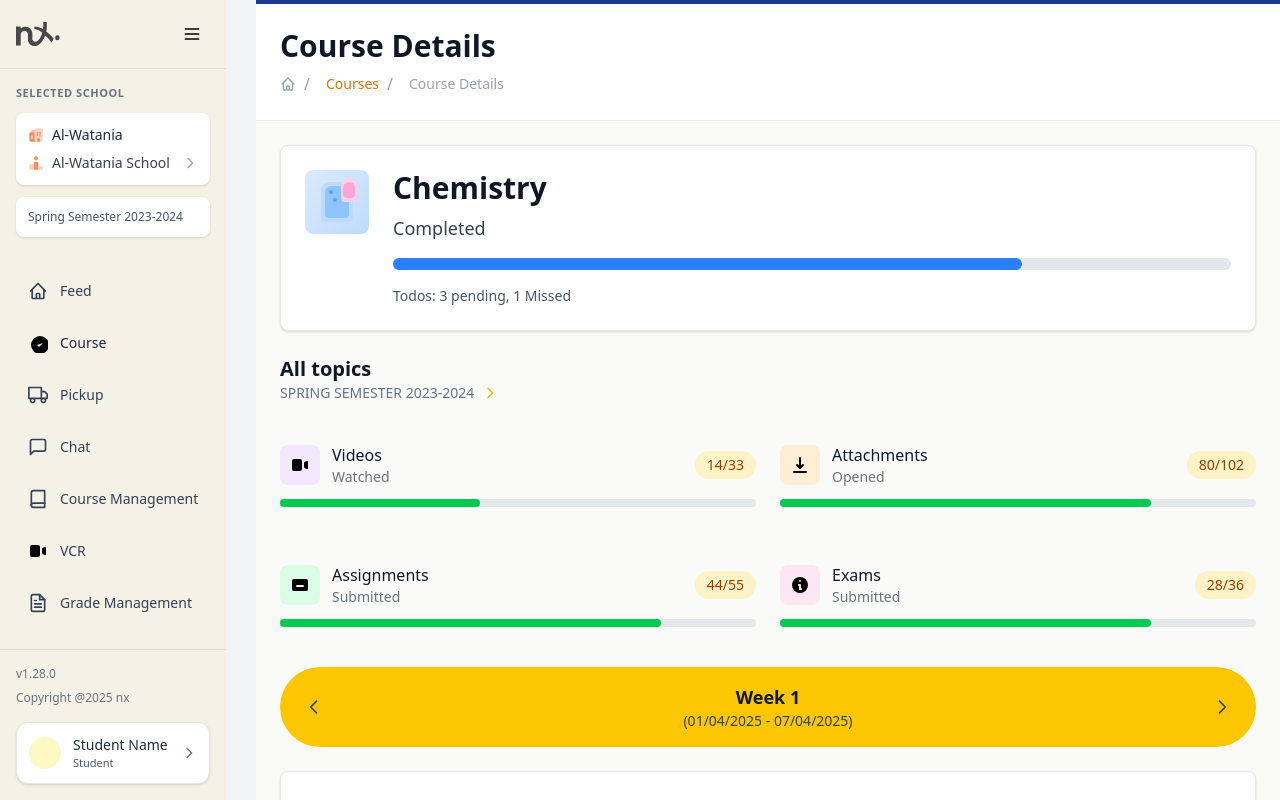
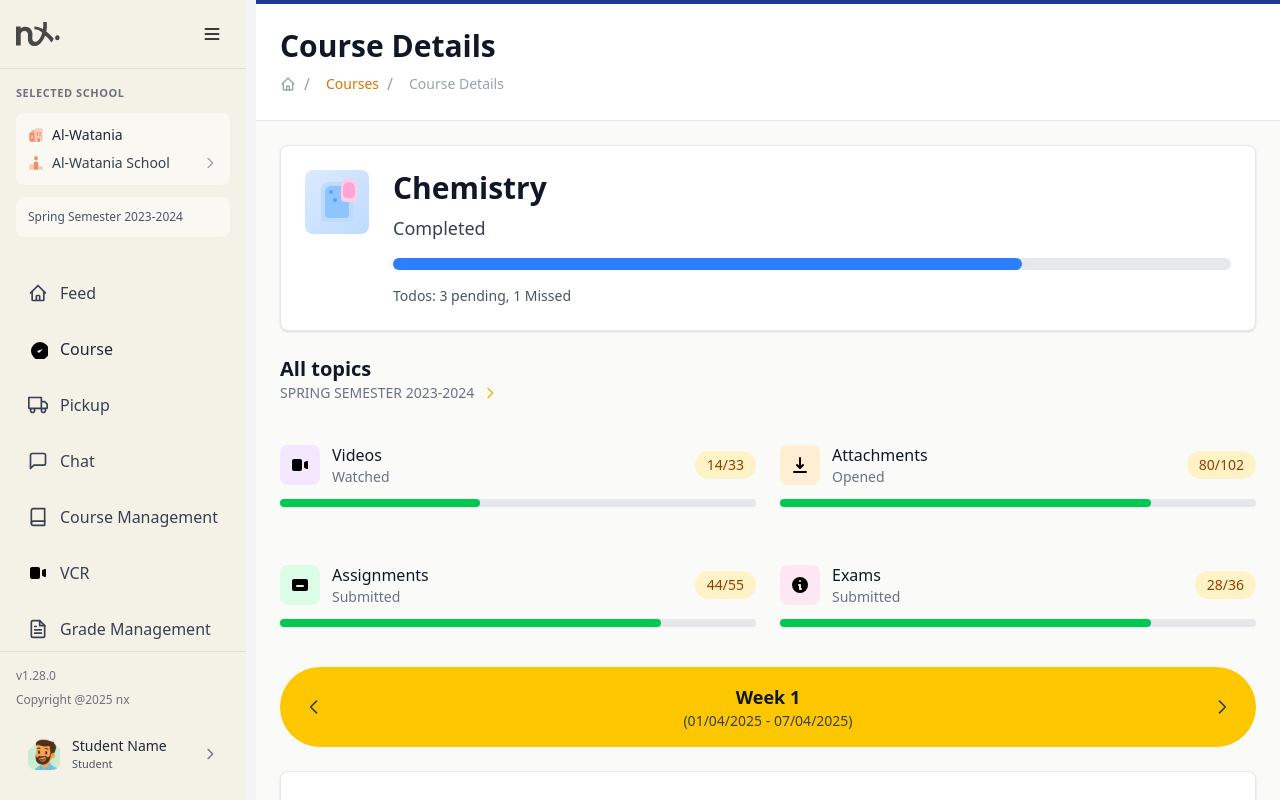
Before and after one commit to prachi316/nx-learner, an Angular app: page /course-details in a window 1280 px wide. Built offline with nearby package versions, Linux system fonts and the light colour scheme.

Commit message:
update style

```diff
--- a/src/app/common/components/side-nav/side-nav.component.html
+++ b/src/app/common/components/side-nav/side-nav.component.html
@@ -26,7 +26,7 @@
     </div>
 
     <!-- School Card -->
-    <div class="bg-white rounded-lg p-3 mb-3 shadow-sm">
+    <div class="bg-surface-page-light rounded-lg p-3 mb-3">
       <div class="flex items-center space-x-2 mb-2">
         <div class="w-4 h-4 flex items-center justify-center">
           <app-icon theIcon="campus-Icon" width="16" height="16" color="#9CA3AF"></app-icon>
@@ -51,7 +51,7 @@
     </div>
 
     <!-- Semester Card -->
-    <div class="bg-white rounded-lg p-3 shadow-sm">
+    <div class="bg-surface-page-light rounded-lg p-3">
       <div class="text-xs text-gray-600 font-medium">
         {{ schoolInfo.semester }}
       </div>
@@ -63,7 +63,7 @@
     <nav class="space-y-2">
       @for (item of navItems; track item.id) {
         <a
-          class="flex items-center px-3 py-3 transition-colors relative rounded-lg"
+          class="group flex items-center px-3 py-3 transition-colors relative rounded-lg"
           [class.bg-yellow-200]="item.active"
           [class.text-gray-800]="item.active"
           [class.text-gray-700]="!item.active"
@@ -80,7 +80,16 @@
             [class.fill-current]="item.active"
           ></app-icon>
 
-          <span class="text-sm font-medium" [class.hidden]="isCollapsed">{{ item.label }}</span>
+          <span
+            class="font-sans font-normal text-base leading-6 tracking-normal group-hover:font-extrabold"
+            [class.hidden]="isCollapsed"
+            [class.font-extrabold]="item.active"
+            [class.text-base]="item.active"
+            [class.leading-6]="item.active"
+            [class.font-sans]="item.active"
+          >
+            {{ item.label }}
+          </span>
         </a>
       }
     </nav>
@@ -99,12 +108,10 @@
     </div>
 
     <!-- User Profile -->
-    <div class="bg-white border border-stone-200 rounded-xl p-3 shadow-sm">
+    <div class="p-3">
       <div class="flex items-center justify-between">
         <div class="flex items-center space-x-3">
-          <div class="w-8 h-8 rounded-full bg-yellow-100 flex items-center justify-center">
-            <app-icon theIcon="avatar" width="20" height="20" color="black"></app-icon>
-          </div>
+          <img src="assets/Avatar.svg" alt="User avatar" class="w-8 h-8" />
           <div>
             <div class="text-sm font-medium text-gray-800">{{ userInfo.name }}</div>
             <div class="text-[11px] leading-4 text-gray-600">{{ userInfo.role }}</div>
--- a/src/index.html
+++ b/src/index.html
@@ -73,12 +73,7 @@
         />
       </symbol>
       <!-- student avatar -->
-      <symbol id="avatar-Icon" viewBox="0 0 32 32">
-        <path
-          d="M0 8C0 3.58172 3.58172 0 8 0H24C28.4183 0 32 3.58172 32 8V24C32 28.4183 28.4183 32 24 32H8C3.58172 32 0 28.4183 0 24V8Z"
-          fill="url(#pattern0_279_2403)"
-        />
-      </symbol>
+      <symbol id="avatar-Icon" viewBox="0 0 32 32"></symbol>
 
       <!-- Edit Icon -->
       <symbol id="edit" viewBox="0 0 20 20">
--- a/src/styles.scss
+++ b/src/styles.scss
@@ -6,4 +6,5 @@
   --color-surface-page: #f3f8fb;
   --color-surface-card: #f4f1e7;
   --color-surface-blue: #f3f8fb;
+  --color-surface-page-light: #faf8f3;
 }
```
Also changed, not shown: public/assets/Avatar.svg (added), src/assets/avatar.svg (added).
